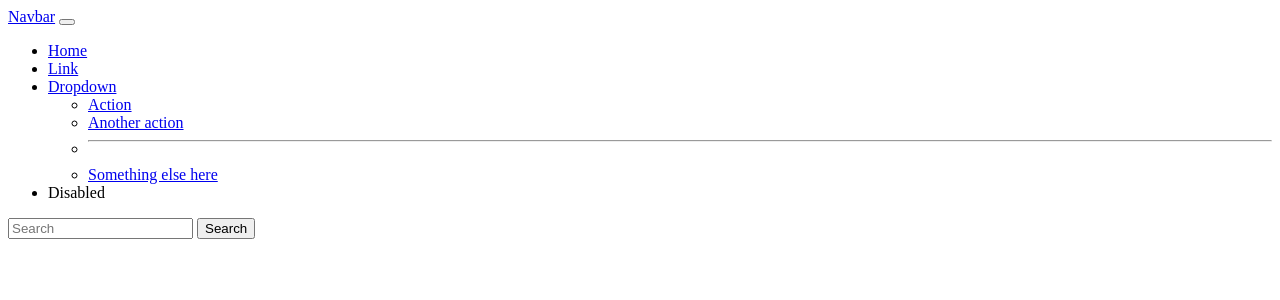
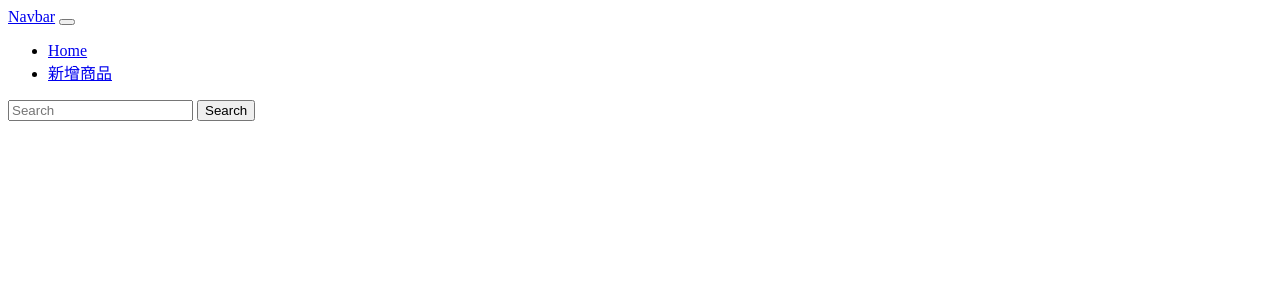
Before and after one commit to PoChengLo/Midterm-topic, a PHP site: page /prodnavbar.php in a window 1280 px wide. Shown: the top 300 px of the page. Run offline with PHP 8.4, Linux system fonts and the light colour scheme.

Commit message:
更改名稱，新增商品頁面，更改導覽列

```diff
--- a/popo/parts/prodnavbar.php
+++ b/popo/parts/prodnavbar.php
@@ -1,7 +1,7 @@
 <div class="container">
   <nav class="navbar navbar-expand-lg navbar-light bg-light">
     <div class="container-fluid">
-      <a class="navbar-brand" href="#">Navbar</a>
+      <a class="navbar-brand" href="./prodhead.php">Navbar</a>
       <button class="navbar-toggler" type="button" data-bs-toggle="collapse" data-bs-target="#navbarSupportedContent" aria-controls="navbarSupportedContent" aria-expanded="false" aria-label="Toggle navigation">
         <span class="navbar-toggler-icon"></span>
       </button>
@@ -11,21 +11,7 @@
             <a class="nav-link active" aria-current="page" href="#">Home</a>
           </li>
           <li class="nav-item">
-            <a class="nav-link" href="#">Link</a>
-          </li>
-          <li class="nav-item dropdown">
-            <a class="nav-link dropdown-toggle" href="#" id="navbarDropdown" role="button" data-bs-toggle="dropdown" aria-expanded="false">
-              Dropdown
-            </a>
-            <ul class="dropdown-menu" aria-labelledby="navbarDropdown">
-              <li><a class="dropdown-item" href="#">Action</a></li>
-              <li><a class="dropdown-item" href="#">Another action</a></li>
-              <li><hr class="dropdown-divider"></li>
-              <li><a class="dropdown-item" href="#">Something else here</a></li>
-            </ul>
-          </li>
-          <li class="nav-item">
-            <a class="nav-link disabled">Disabled</a>
+            <a class="nav-link" href="../add.php">新增商品</a>
           </li>
         </ul>
         <form class="d-flex">
--- a/popo/index.php
+++ b/popo/prodindex.php
@@ -5,7 +5,7 @@
 $page = isset($_GET['page']) ? intval($_GET['page']) : 1;
 //跳轉頁面
 if ($page < 1) {
-  header('Location: ./');
+  header('Location: ./prodindex.php');
   exit; //結束程式碼
 }
 
```
Also changed, not shown: popo/add.php (added, +22 -0 lines), popo/temple.php (added, +22 -0 lines).
